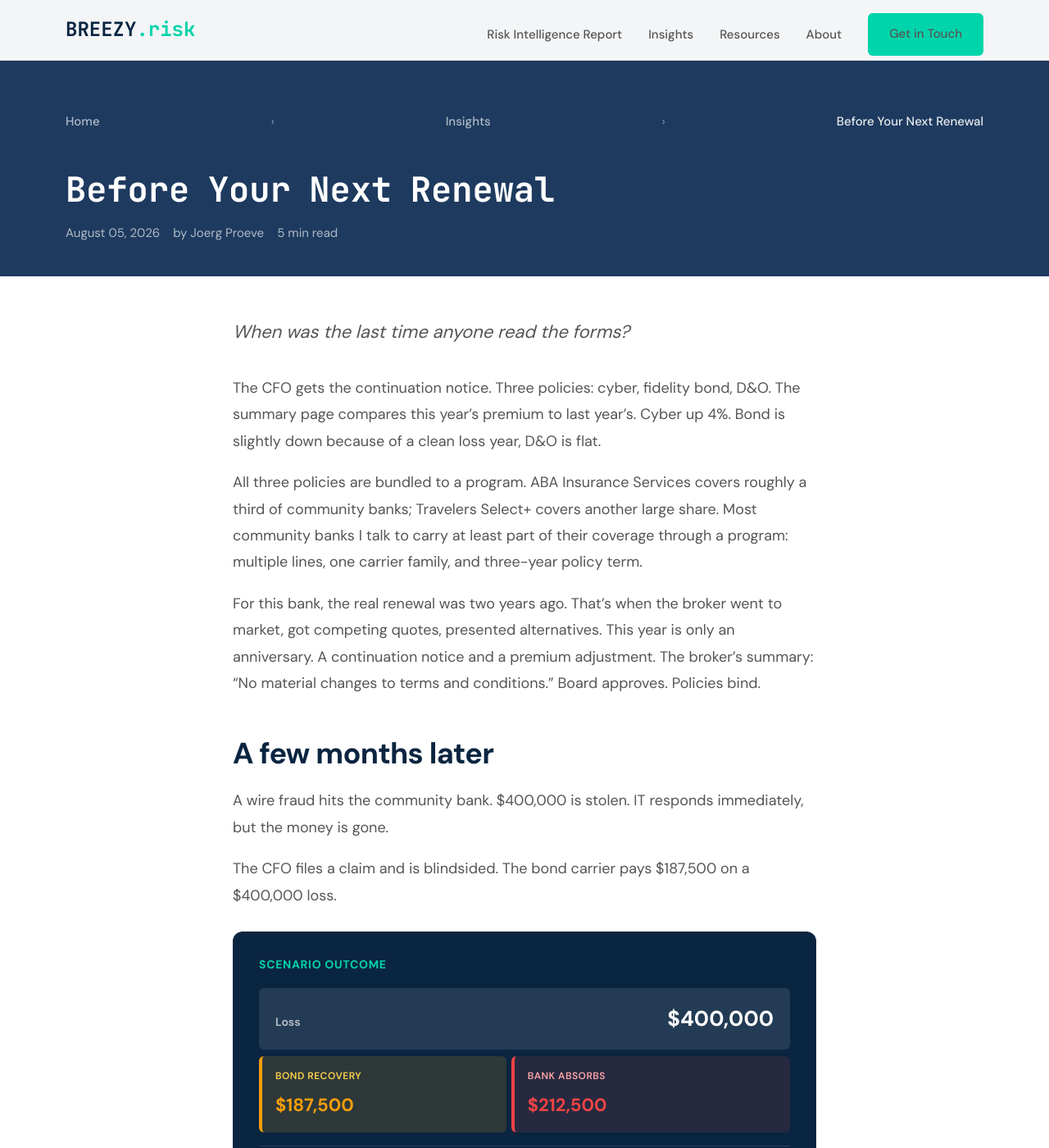
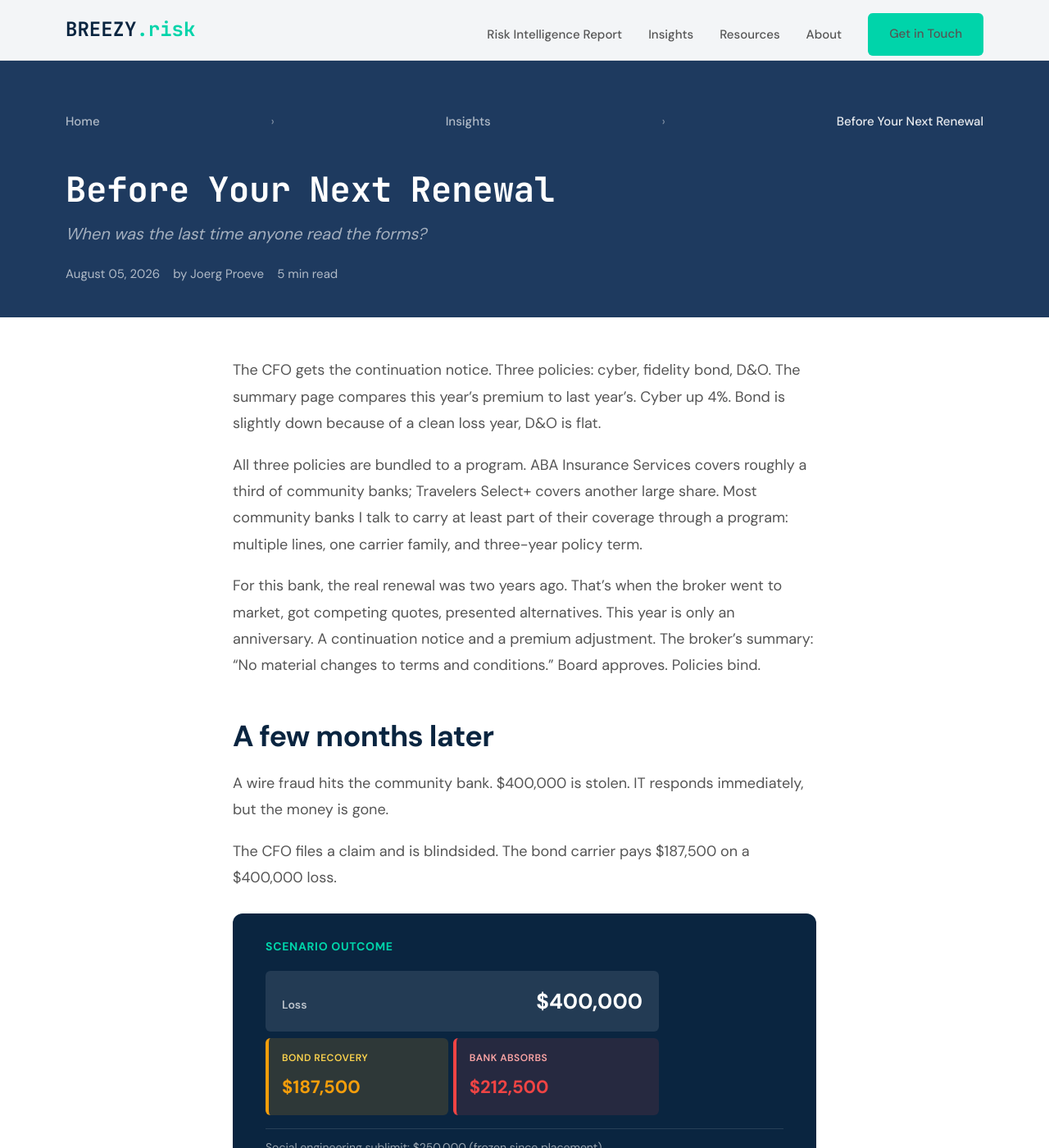
Before and after one commit to joeproe1/breezyrisk.com, a Jekyll site: the page built from _posts/2026-08-05-before-your-renewal.md, in a window 1280 px wide and 1400 px high. Shown: the whole window at 82% size. Built offline with Jekyll 4.4.1, drawn with Linux system fonts in a browser that asks for light colours; some of the changed text lies outside the part shown.

Commit message:
Move subtitle into page header, tighten scenario card bars
Subtitle field added to post layout and styled in post-hero.
Scenario outcome bars narrowed with max-width and breathing room.
Co-payment footnote gets its own line.

```diff
--- a/_layouts/post.html
+++ b/_layouts/post.html
@@ -96,6 +96,7 @@ layout: default
 
             <header class="post-header">
                 <h1>{{ page.title }}</h1>
+                {% if page.subtitle %}<p class="post-subtitle">{{ page.subtitle }}</p>{% endif %}
                 <div class="post-meta">
                     <time datetime="{{ page.date | date_to_xmlschema }}">
                         {{ page.date | date: "%B %d, %Y" }}
--- a/_posts/2026-08-05-before-your-renewal.md
+++ b/_posts/2026-08-05-before-your-renewal.md
@@ -22,8 +23,6 @@ faq:
     answer: "Some gaps can be addressed immediately. Wire procedure mismatches with the bond's verification requirement can be fixed at any time by aligning the bank's internal procedures to what the bond requires. Sublimit adjustments and policy coordination gaps typically need to wait for the next renewal negotiation, but identifying them now means the bank is prepared when that window opens."
 ---
 
-<p style="font-size: 22px; color: #555; font-style: italic; margin-bottom: 32px;">When was the last time anyone read the forms?</p>
-
 The CFO gets the continuation notice. Three policies: cyber, fidelity bond, D&O. The summary page compares this year's premium to last year's. Cyber up 4%. Bond is slightly down because of a clean loss year, D&O is flat.
 
 All three policies are bundled to a program. ABA Insurance Services covers roughly a third of community banks; Travelers Select+ covers another large share. Most community banks I talk to carry at least part of their coverage through a program: multiple lines, one carrier family, and three-year policy term.
@@ -36,15 +35,15 @@ A wire fraud hits the community bank. $400,000 is stolen. IT responds immediatel
 
 The CFO files a claim and is blindsided. The bond carrier pays $187,500 on a $400,000 loss.
 
-<div style="background: #0A2540; border-radius: 12px; padding: 28px 32px; margin: 28px 0; color: #fff;">
+<div style="background: #0A2540; border-radius: 12px; padding: 28px 40px; margin: 28px 0; color: #fff;">
 <div style="font-size: 14px; font-weight: 700; color: #00D4AA; text-transform: uppercase; letter-spacing: 0.05em; margin-bottom: 16px;">Scenario outcome</div>
-<div style="margin-bottom: 8px;">
+<div style="max-width: 480px; margin-bottom: 8px;">
 <div style="background: rgba(255,255,255,0.1); border-radius: 6px; padding: 14px 20px; display: flex; justify-content: space-between; align-items: baseline;">
 <div style="font-size: 14px; font-weight: 600; color: rgba(255,255,255,0.7);">Loss</div>
 <div style="font-size: 26px; font-weight: 700; color: #fff;">$400,000</div>
 </div>
 </div>
-<div style="display: flex; gap: 6px;">
+<div style="max-width: 480px; display: flex; gap: 6px;">
 <div style="width: 47%; background: rgba(245,158,11,0.15); border-left: 4px solid #F59E0B; border-radius: 6px; padding: 14px 16px;">
 <div style="font-size: 12px; font-weight: 600; color: #FCD34D; text-transform: uppercase; letter-spacing: 0.04em; margin-bottom: 4px;">Bond recovery</div>
 <div style="font-size: 22px; font-weight: 700; color: #F59E0B;">$187,500</div>
@@ -54,7 +53,7 @@ The CFO files a claim and is blindsided. The bond carrier pays $187,500 on a $40
 <div style="font-size: 22px; font-weight: 700; color: #EF4444;">$212,500</div>
 </div>
 </div>
-<div style="margin-top: 16px; padding-top: 12px; border-top: 1px solid rgba(255,255,255,0.12); font-size: 14px; color: rgba(255,255,255,0.6); line-height: 1.55;">Social engineering sublimit: $250,000 (frozen since placement). Co-payment: 25% (added at last anniversary).</div>
+<div style="margin-top: 16px; padding-top: 12px; border-top: 1px solid rgba(255,255,255,0.12); font-size: 14px; color: rgba(255,255,255,0.6); line-height: 1.55;">Social engineering sublimit: $250,000 (frozen since placement).<br>Co-payment: 25% (added at last anniversary).</div>
 </div>
 
 He finds out that the social engineering add-on had a sublimit of $250,000 (set when the program was placed initially, and never adjusted) and a 25% co-payment the carrier added at the last anniversary when it revised the form. The co-payment means the bank absorbs 25 cents of every dollar of loss. Both numbers were on the declarations page. The broker's continuation notice focused on premium, not these "nuances."
--- a/_sass/_pages.scss
+++ b/_sass/_pages.scss
@@ -1108,6 +1108,14 @@
             color: #fff;
             font-size: 42px;
             margin-bottom: 16px;
+        }
+
+        .post-subtitle {
+            color: rgba(255, 255, 255, 0.6);
+            font-size: 20px;
+            font-style: italic;
+            font-weight: 400;
+            margin: -4px 0 20px;
         }
     }
 
```
Also changed, not shown: other parts of _posts/2026-08-05-before-your-renewal.md (+1 -0 lines).
